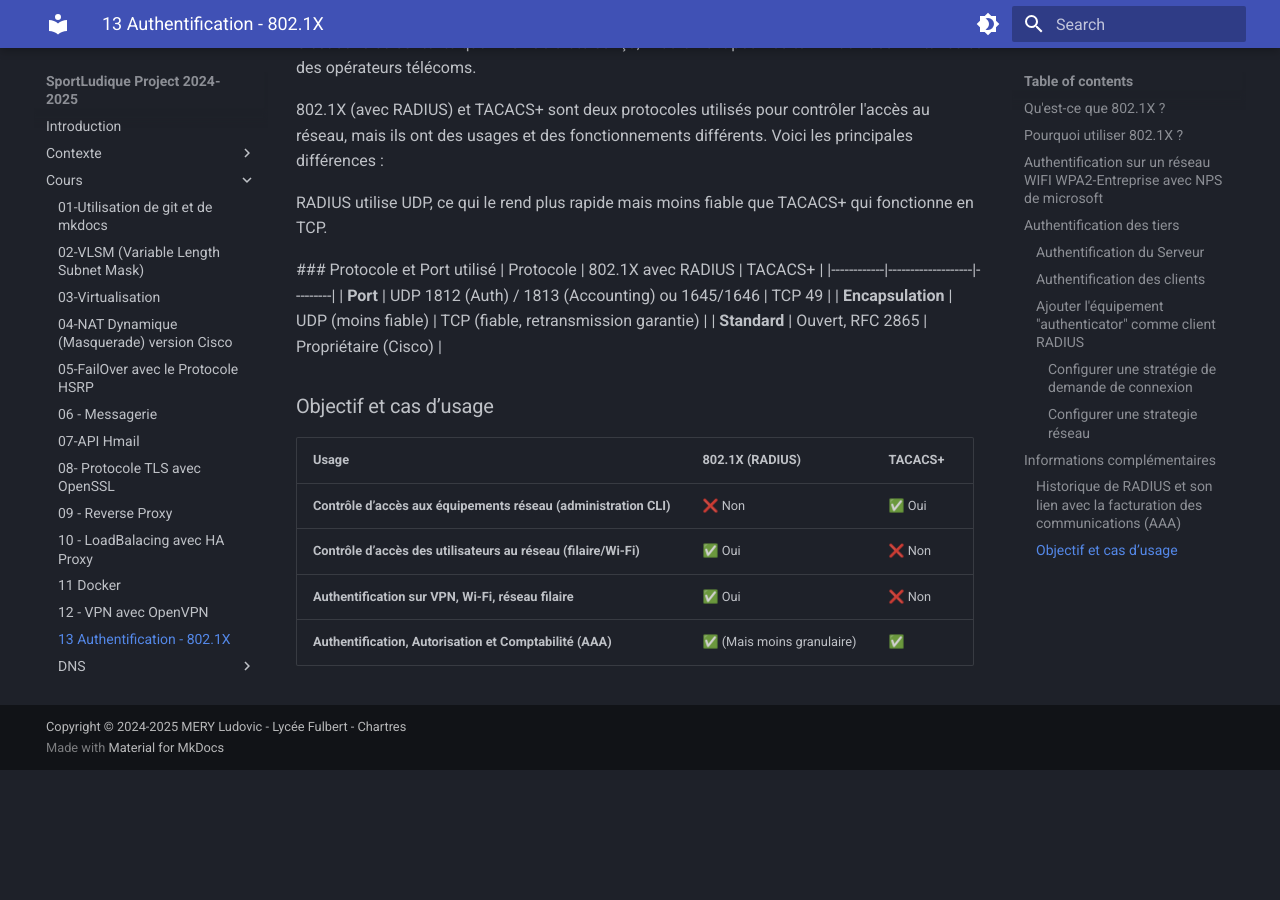
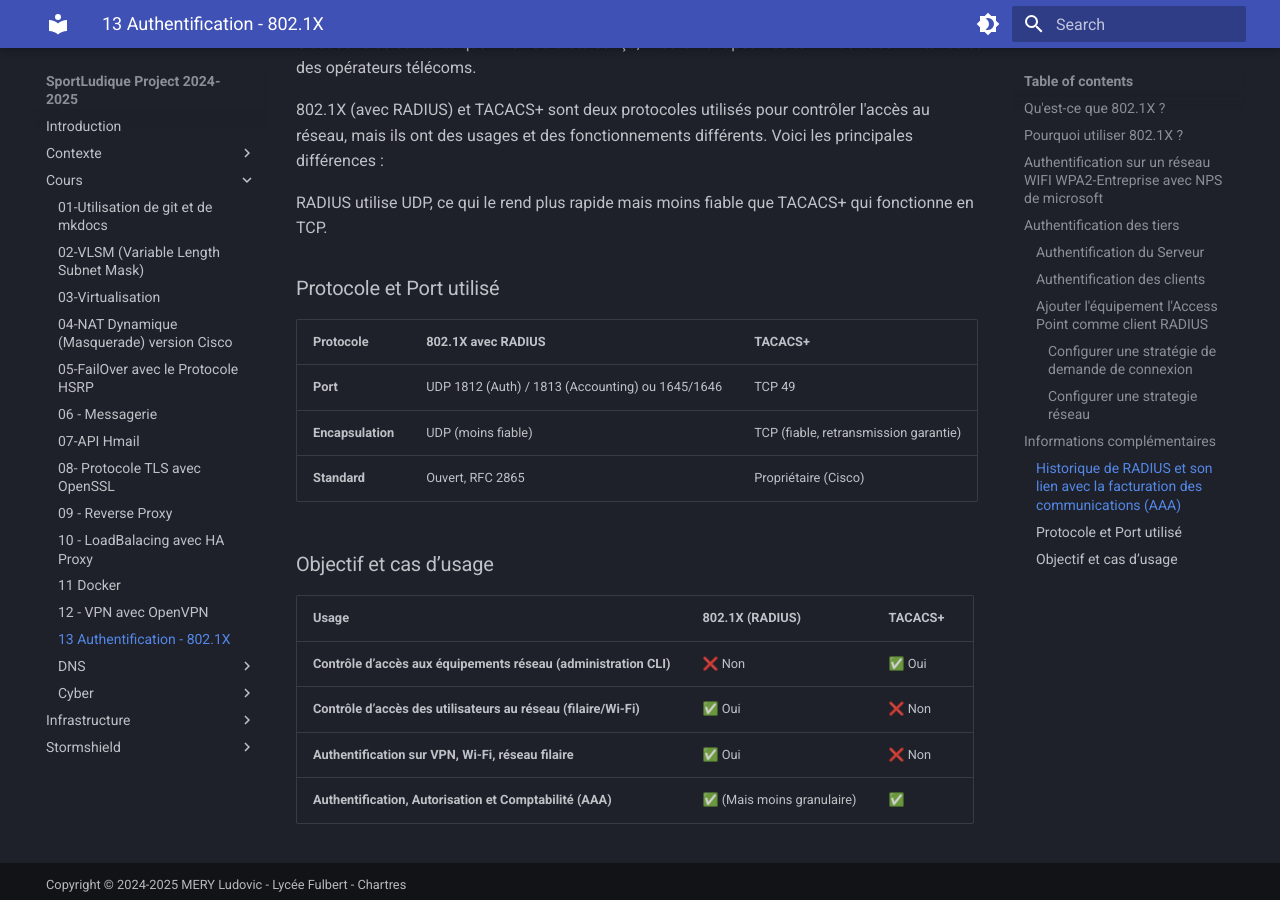
Before and after one commit to lmeryFulbert/SportLudique2024-2025, an MkDocs documentation site: the page built from docs/cours/13-radius.md, in a window 1280 px wide and 900 px high, scrolled down 2752 px. Built offline with MkDocs 1.6.1 and Material for MkDocs 9.7.7, drawn with Linux system fonts in a browser that asks for light colours; before the commit the page ends 3522 px from its top, so only the background shows below that; some of the changed text lies outside the part shown.

Commit message:
correction tableau

```diff
--- a/docs/cours/13-radius.md
+++ b/docs/cours/13-radius.md
@@ -37,7 +37,7 @@
 - Soit par identifiant/mot de passe (ex: EAP-PEAP, qui encapsule MSCHAPv2)
 - Soit par certificat client (ex: EAP-TLS, qui nécessite un certificat par utilisateur ou machine)
 
-### Ajouter l'équipement "authenticator" comme client RADIUS
+### Ajouter l'équipement l'Access Point comme client RADIUS
 
 Ajouter un nouveau client en précisant son nom, son IP et la clé secrète partagée.
 Type de client: RADIUS Standard
@@ -93,18 +93,18 @@
 
 
 
- ### Protocole et Port utilisé
-| Protocole  | 802.1X avec RADIUS | TACACS+ |
-|------------|-------------------|---------|
-| **Port** | UDP 1812 (Auth) / 1813 (Accounting) ou 1645/1646 | TCP 49 |
-| **Encapsulation** | UDP (moins fiable) | TCP (fiable, retransmission garantie) |
-| **Standard** | Ouvert, RFC 2865 | Propriétaire (Cisco) |
+### Protocole et Port utilisé
+| Protocole       | 802.1X avec RADIUS                        | TACACS+      |
+|-----------------|------------------------------------------|--------------|
+| **Port**        | UDP 1812 (Auth) / 1813 (Accounting) ou 1645/1646 | TCP 49      |
+| **Encapsulation** | UDP (moins fiable)                     | TCP (fiable, retransmission garantie) |
+| **Standard**    | Ouvert, RFC 2865                         | Propriétaire (Cisco) |
 
 
 ### Objectif et cas d’usage
-| Usage | 802.1X (RADIUS) | TACACS+ |
-|------------|----------------|---------|
-| **Contrôle d’accès aux équipements réseau (administration CLI)** | ❌ Non | ✅ Oui |
-| **Contrôle d’accès des utilisateurs au réseau (filaire/Wi-Fi)** | ✅ Oui | ❌ Non |
-| **Authentification sur VPN, Wi-Fi, réseau filaire** | ✅ Oui | ❌ Non |
-| **Authentification, Autorisation et Comptabilité (AAA)** | ✅ (Mais moins granulaire) | ✅
+| Usage                                            | 802.1X (RADIUS)         | TACACS+     |
+|--------------------------------------------------|-------------------------|-------------|
+| **Contrôle d’accès aux équipements réseau (administration CLI)** | ❌ Non              | ✅ Oui      |
+| **Contrôle d’accès des utilisateurs au réseau (filaire/Wi-Fi)** | ✅ Oui              | ❌ Non      |
+| **Authentification sur VPN, Wi-Fi, réseau filaire** | ✅ Oui              | ❌ Non      |
+| **Authentification, Autorisation et Comptabilité (AAA)** | ✅ (Mais moins granulaire) | ✅        |
```
